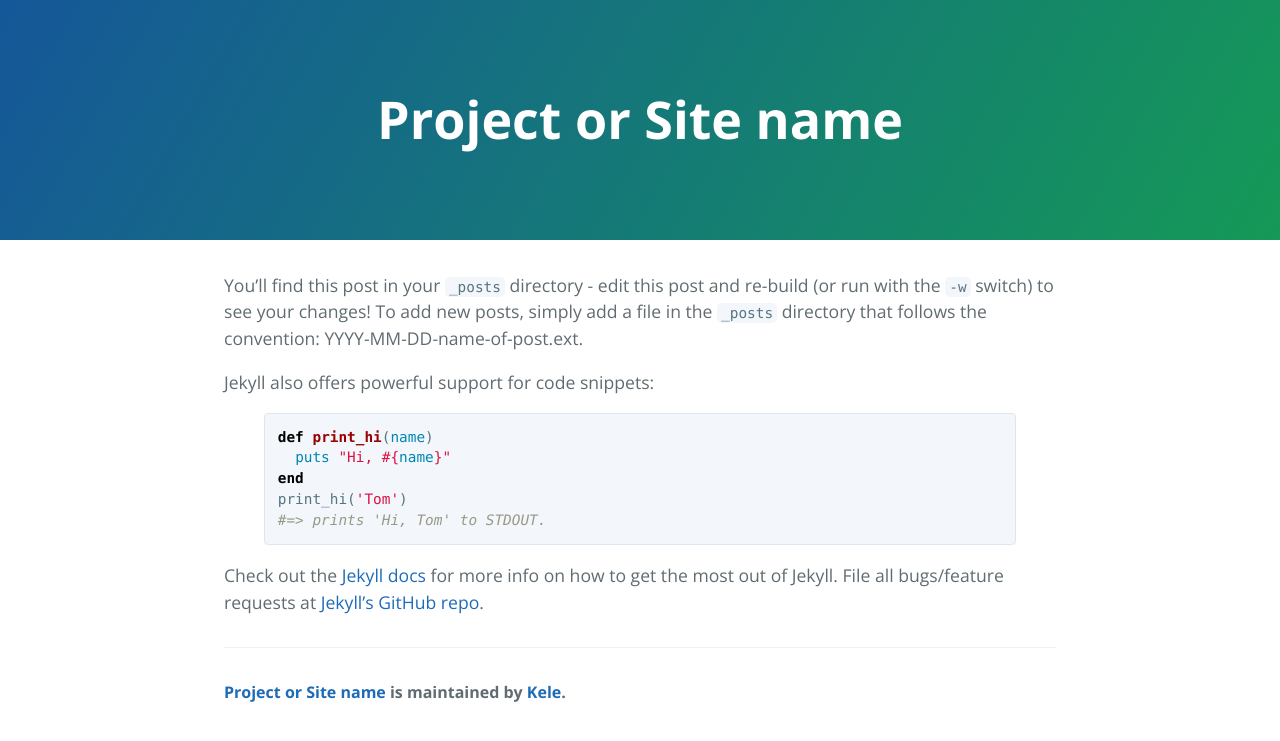
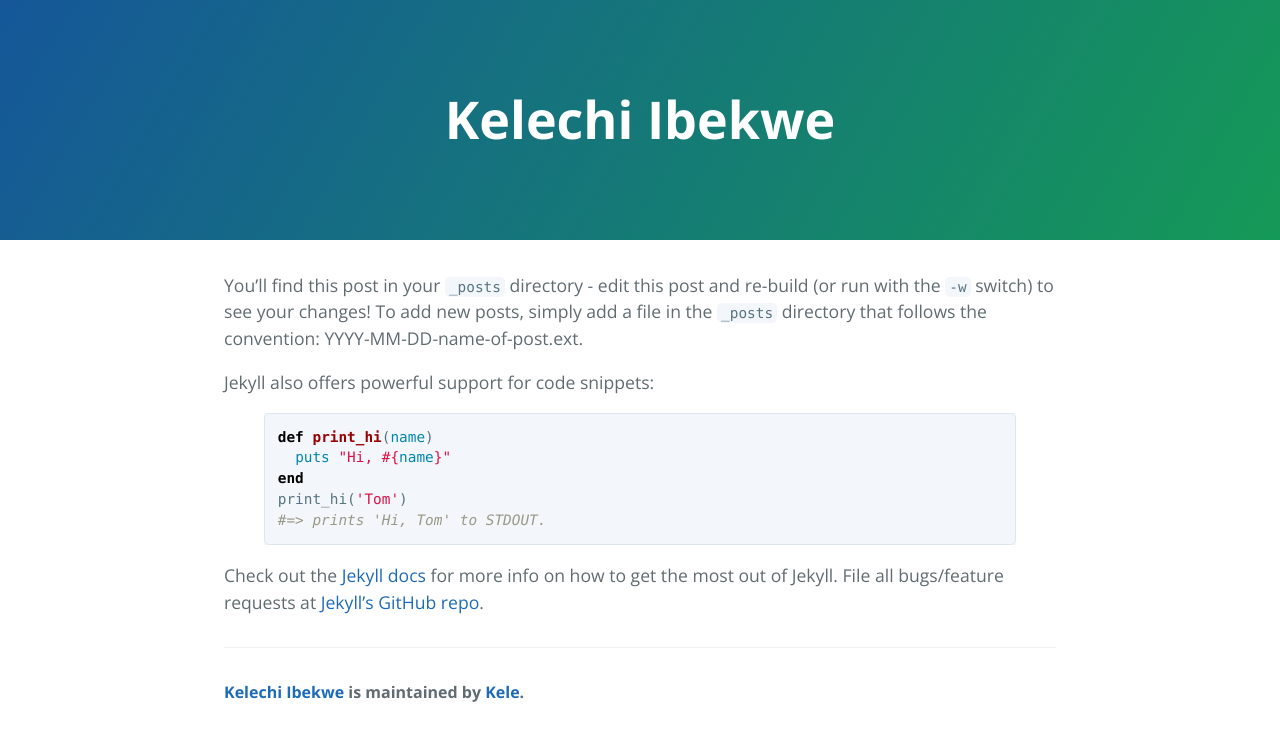
Before and after one commit to KeleAutvmn/KeleAutvmn.github.io, a Jekyll site: the page built from _posts/2016-02-12-sample-content.markdown, in a window 1280 px wide. Shown: the top 741 px of the page. Built offline with Jekyll 4.4.1, drawn with Linux system fonts in a browser that asks for light colours.

Commit message:
Change config file

```diff
--- a/_config.yml
+++ b/_config.yml
@@ -1,5 +1,5 @@
 # Setup
-title:        Project or Site name
+title:        Kelechi Ibekwe
 tagline:      A responsive theme for your project on GitHub Pages
 baseurl:      ""
 paginate:     1
```
